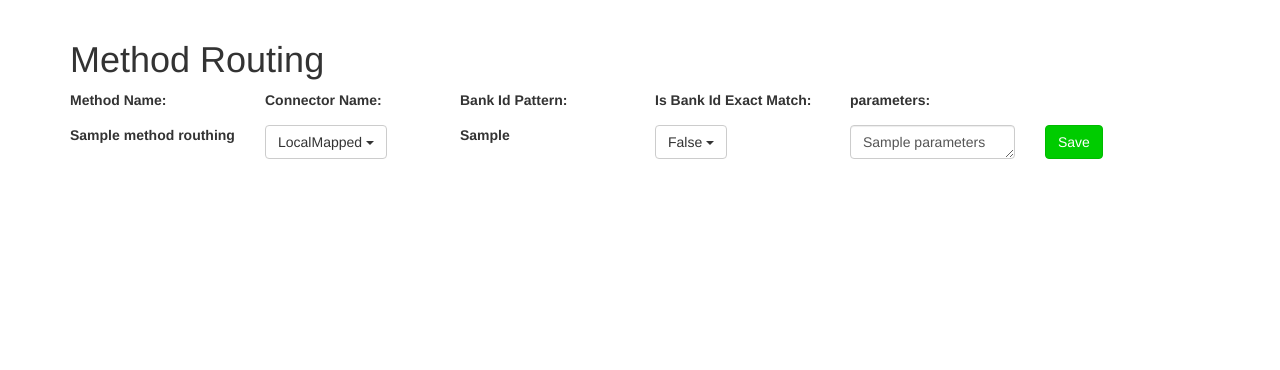
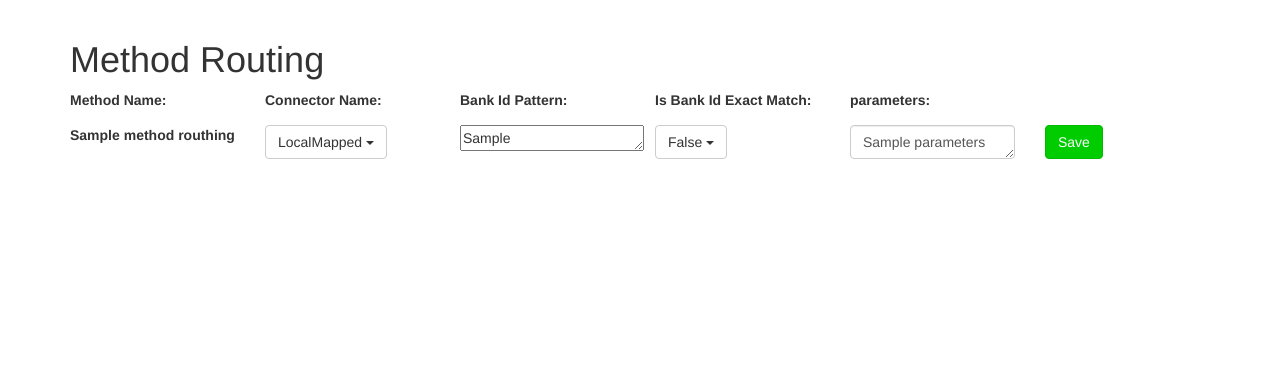
Before and after one commit to OpenBankProject/API-Manager, a Django app: template apimanager/methodrouting/templates/methodrouting/index.html in a window 1280 px wide. Shown: the part 50-420 px from the top of the page. Run offline with Django 3.2, Linux system fonts and the light colour scheme; the template is opened without the code that fills it: most values are stand-ins (such as "Sample title", 1, 10 or a date in 2020); some libraries are stand-ins or nearby versions.

Commit message:
change Bank Id Pattern: to filed

```diff
--- a/apimanager/methodrouting/templates/methodrouting/index.html
+++ b/apimanager/methodrouting/templates/methodrouting/index.html
@@ -46,7 +46,7 @@
                     </div>
                 </div>
                 <div class="col-xs-12 col-sm-2">
-                    <div class="form-group"  cols="1" rows="1" ><strong>{{ method_routhing.bank_id_pattern }}</strong></div>
+                    <textarea class="form-group" rows="1" >{{ method_routhing.bank_id_pattern }}</textarea>
                 </div>
                 <div class="col-xs-12 col-sm-2">
                     <div class="btn-group">
```
